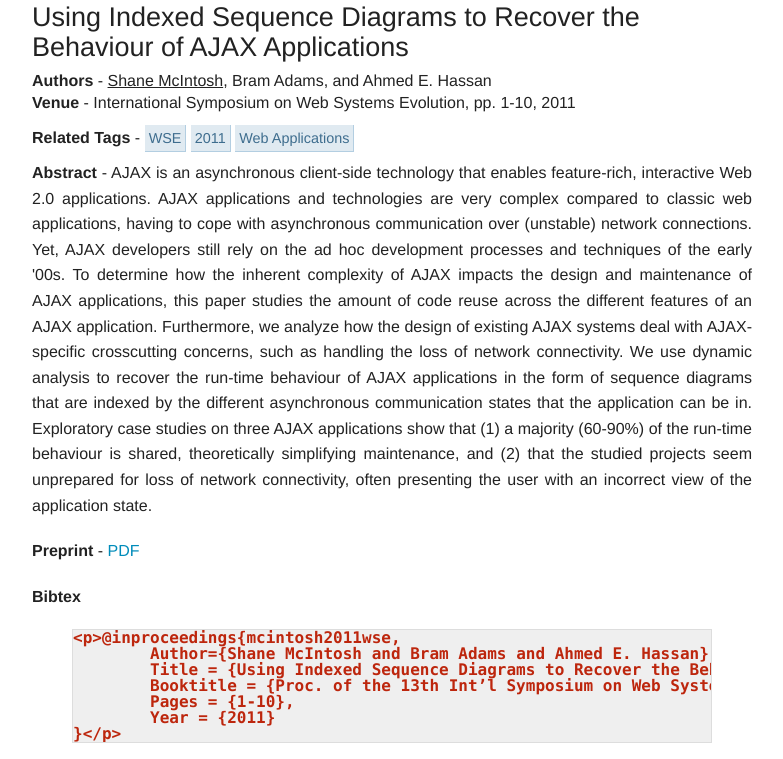
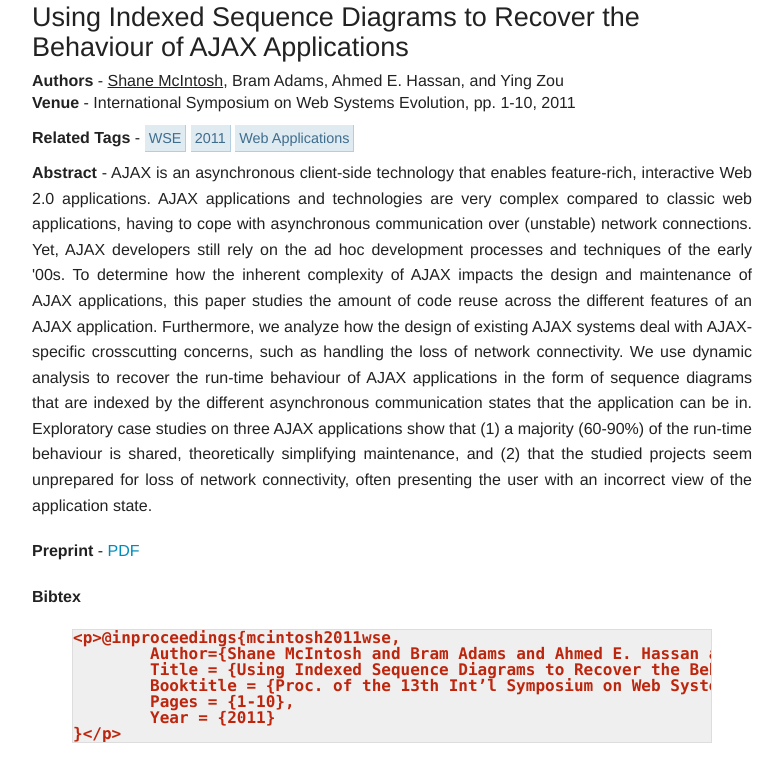
Before and after one commit to smcintosh/smcintosh.github.io, a Jekyll site: the page built from _posts/2011-09-30-using-indexed-sequence-diagrams-to-recover-the-behaviour-of-ajax-applications.markdown, in a window 1280 px wide, cut to the strip 100-859 px from the top of the page. Shown: the whole strip, without its empty margins (123-906 px from the left). Built offline with Jekyll 4.4.1, drawn with Linux system fonts in a browser that asks for light colours; Markdown is read by kramdown in place of the engine named in the settings.

Commit message:
I forgot Jenny on this one...

```diff
--- a/_posts/2011-09-30-using-indexed-sequence-diagrams-to-recover-the-behaviour-of-ajax-applications.markdown
+++ b/_posts/2011-09-30-using-indexed-sequence-diagrams-to-recover-the-behaviour-of-ajax-applications.markdown
@@ -3,7 +3,7 @@ layout: post
 date:  2011-09-30 00:00:00
 type: "confpaper"
 title: "Using Indexed Sequence Diagrams to Recover the Behaviour of AJAX Applications"
-authors: "<u>Shane McIntosh</u>, Bram Adams, and Ahmed E. Hassan"
+authors: "<u>Shane McIntosh</u>, Bram Adams, Ahmed E. Hassan, and Ying Zou"
 tags: ["web-applications"]
 venue: International Symposium on Web Systems Evolution
 vtag: WSE
@@ -14,7 +14,7 @@ preprint: "http://sail.cs.queensu.ca/publications/pubs/wse2011_mcintosh.pdf"
 abstract: "AJAX is an asynchronous client-side technology that enables feature-rich, interactive Web 2.0 applications. AJAX applications and technologies are very complex compared to classic web applications, having to cope with asynchronous communication over (unstable) network connections. Yet, AJAX developers still rely on the ad hoc development processes and techniques of the early '00s. To determine how the inherent complexity of AJAX impacts the design and maintenance of AJAX applications, this paper studies the amount of code reuse across the different features of an AJAX application. Furthermore, we analyze how the design of existing AJAX systems deal with AJAX-specific crosscutting concerns, such as handling the loss of network connectivity. We use dynamic analysis to recover the run-time behaviour of AJAX applications in the form of sequence diagrams that are indexed by the different asynchronous communication states that the application can be in. Exploratory case studies on three AJAX applications show that (1) a majority (60-90%) of the run-time behaviour is shared, theoretically simplifying maintenance, and (2) that the studied projects seem unprepared for loss of network connectivity, often presenting the user with an incorrect view of the application state."
 ---
 @inproceedings{mcintosh2011wse,
-	Author={Shane McIntosh and Bram Adams and Ahmed E. Hassan},
+	Author={Shane McIntosh and Bram Adams and Ahmed E. Hassan and Ying Zou},
 	Title = {Using Indexed Sequence Diagrams to Recover the Behaviour of AJAX Applications},
 	Booktitle = {Proc. of the 13th Int'l Symposium on Web Systems Evolution (WSE)},
 	Pages = {1-10},
```
